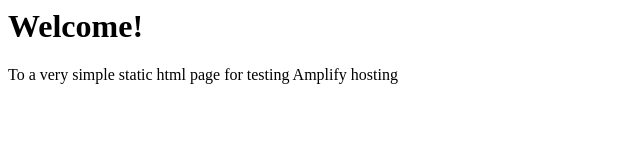
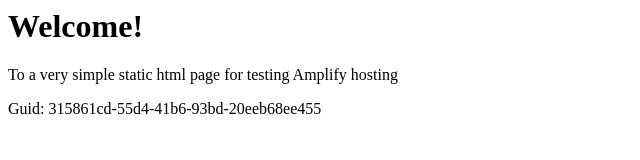
Before and after one commit to aws-aemilia-dub/Github-PR-Commit-Integration-Test-DoNotTouch-Gith-P5X5MO5I-v1-preprod-eu-west-1, a website: page src/index.html in a window 1280 px wide. Shown: the whole page, without its empty margins (0-640 px from the left). Drawn offline with Linux system fonts and the light colour scheme.

Commit message:
commit from integ tests

```diff
--- a/src/index.html
+++ b/src/index.html
@@ -1,3 +1,5 @@
+
+
 <html lang="en">
 
 <head>
@@ -10,6 +12,6 @@
 <body>
     <h1>Welcome!</h1>
     <p>To a very simple static html page for testing Amplify hosting</p>
-</body>
+    <p>Guid: 315861cd-55d4-41b6-93bd-20eeb68ee455</p></body>
 
 </html>
```
